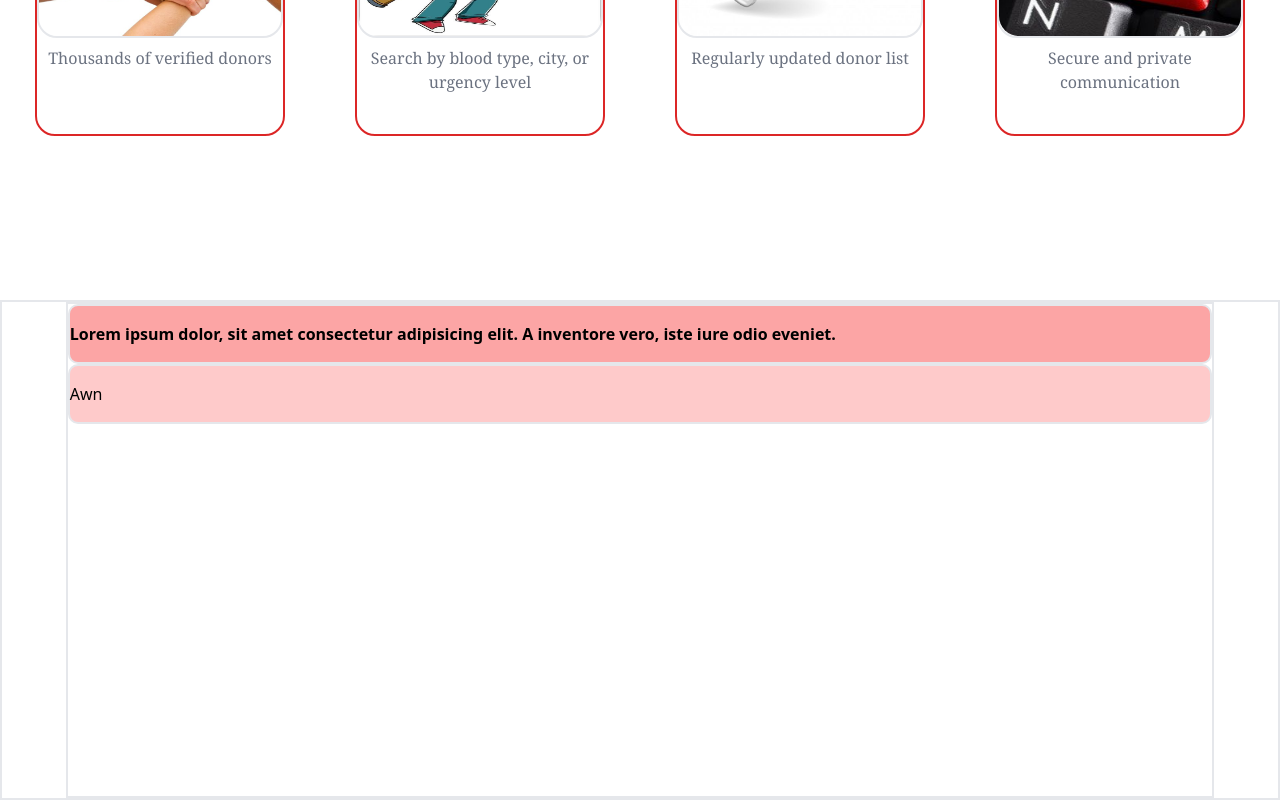
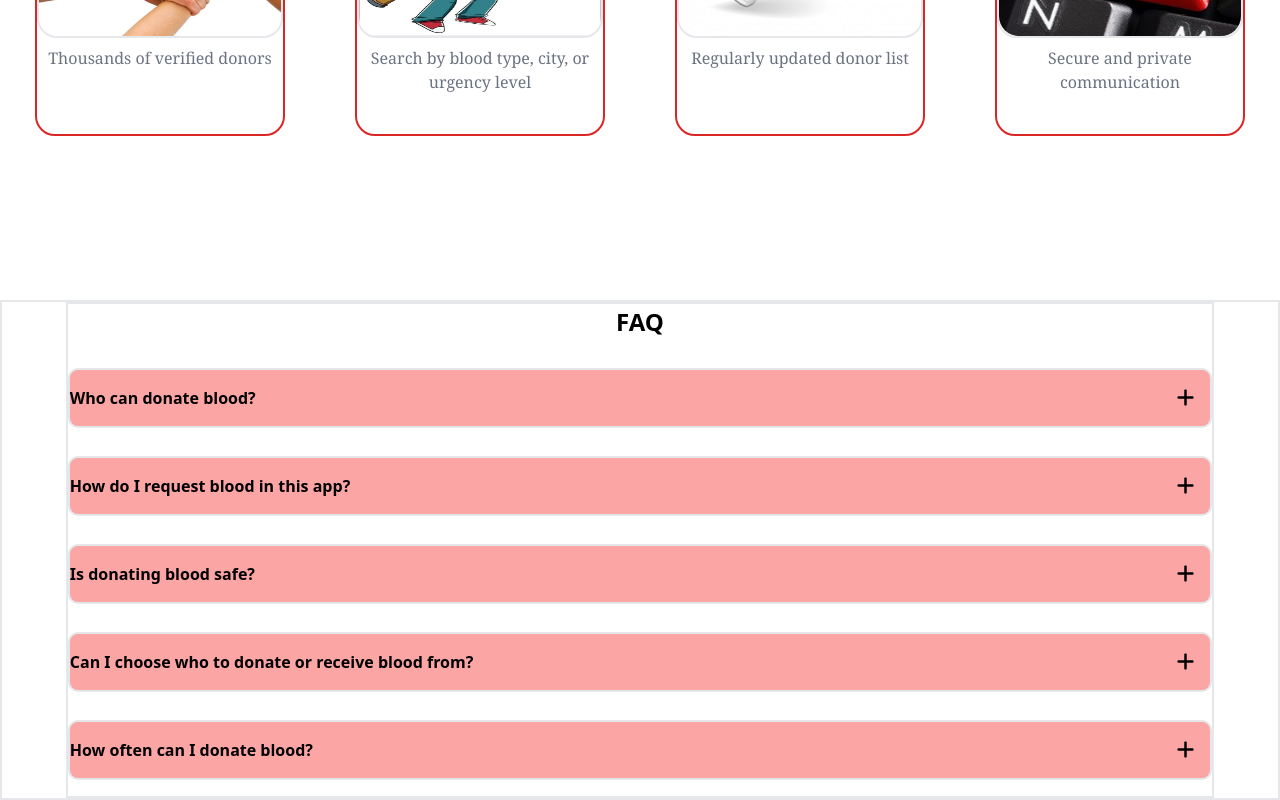
Before and after one commit to ZAKIURREHMAN/Blood-donate, a React (Create React App) app: page / in a window 1280 px wide. Shown: the part 1080-1880 px from the top of the page. Built offline with nearby package versions, Linux system fonts and the light colour scheme.

Commit message:
complete faq section

```diff
--- /dev/null
+++ b/src/constant/faq.js
@@ -0,0 +1,32 @@
+export const faqs = [
+  {
+    id: 1,
+    question: "Who can donate blood?",
+    answer: "Generally, anyone aged 18-65, in good health, and weighing at least 50kg can donate blood. Specific criteria may vary based on local health guidelines.",
+    show: false
+  },
+  {
+    id: 2,
+    question: "How do I request blood in this app?",
+    answer: "To request blood, simply sign up or log in, go to the 'Need Blood' section, select your blood type and location, and post your request.",
+    show: false
+  },
+  {
+    id: 3,
+    question: "Is donating blood safe?",
+    answer: "Yes, donating blood is safe. All equipment used is sterile and used only once. You may feel a bit tired afterward, but it's usually temporary.",
+    show: false
+  },
+  {
+    id: 4,
+    question: "Can I choose who to donate or receive blood from?",
+    answer: "Yes, you can view donor/receiver profiles and choose who you want to connect with based on location, blood type, and availability.",
+    show: false
+  },
+  {
+    id: 5,
+    question: "How often can I donate blood?",
+    answer: "You can typically donate whole blood every 3 months. Always check with a healthcare provider or local blood bank for personalized advice.",
+    show: false
+  }
+];
--- a/src/screen/FAQ.jsx
+++ b/src/screen/FAQ.jsx
@@ -1,18 +1,59 @@
-import React from 'react'
+import React, { useEffect, useState } from "react";
+import { faqs } from "../constant/faq";
 
 function FAQ() {
+  const [preItem, setPreItem] = useState(null);
+  const [faqData, setFaqData] = useState(faqs);
+
+  const showAnswer = (item, index) => {
+    const copyFaq = [...faqData];
+
+    for (let i = 0; i < copyFaq.length; i++) {
+      if (i === index) {
+        copyFaq[i].show = !copyFaq[i].show;
+      } else {
+        copyFaq[i].show = false;
+      }
+    }
+    setFaqData(copyFaq)
+  };
+
   return (
-    <div className=' border-2 h-[500px] flex justify-center '>
-        <div className=' border-2 h-full item w-[90%] ' >
+    <div className=" border-2 h-[500px] flex justify-center ">
+      <div className=" border-2 h-full item w-[90%] ">
+        <div className=" text-center text-[24px] " ><strong>FAQ</strong></div>
+        {faqData?.map((item, index) => (
+          <div key={item.id}>
             <div>
-                <div className=' border-2 min-h-[60px] bg-red-300 rounded-[10px] flex items-center  ' ><strong>Lorem ipsum dolor, sit amet consectetur adipisicing elit. A inventore vero, iste iure odio eveniet.</strong></div>
-                <div className=' border-2 min-h-[60px] bg-red-200 rounded-[10px] flex items-center  ' >
-                    Awn
+              <div
+                className=" border-2 min-h-[60px] mt-7 bg-red-300 rounded-[10px] cursor-pointer flex items-center justify-between"
+                onClick={() => showAnswer(item, index)}
+              >
+                <strong>
+                 {item.question}
+                </strong>
+                {item.show === false ? (
+                  <i className="fa-solid fa-plus text-[20px] mr-4  "></i>
+                ) : (
+                  <i className="fa-solid fa-minus text-[20px] mr-4 "></i>
+                )}
+              </div>
+              {item.show === true ? (
+                <div className=" border-2 min-h-[60px] mt-1 bg-red-200 rounded-[10px] flex items-center  ">
+                  {item.answer}
                 </div>
+              ) : (
+                ""
+              )}
             </div>
-        </div>
+          </div>
+        ))}
+      </div>
+      {
+        // console.log("faqData",faqData)
+      }
     </div>
-  )
+  );
 }
 
-export default FAQ
+export default FAQ;
```
